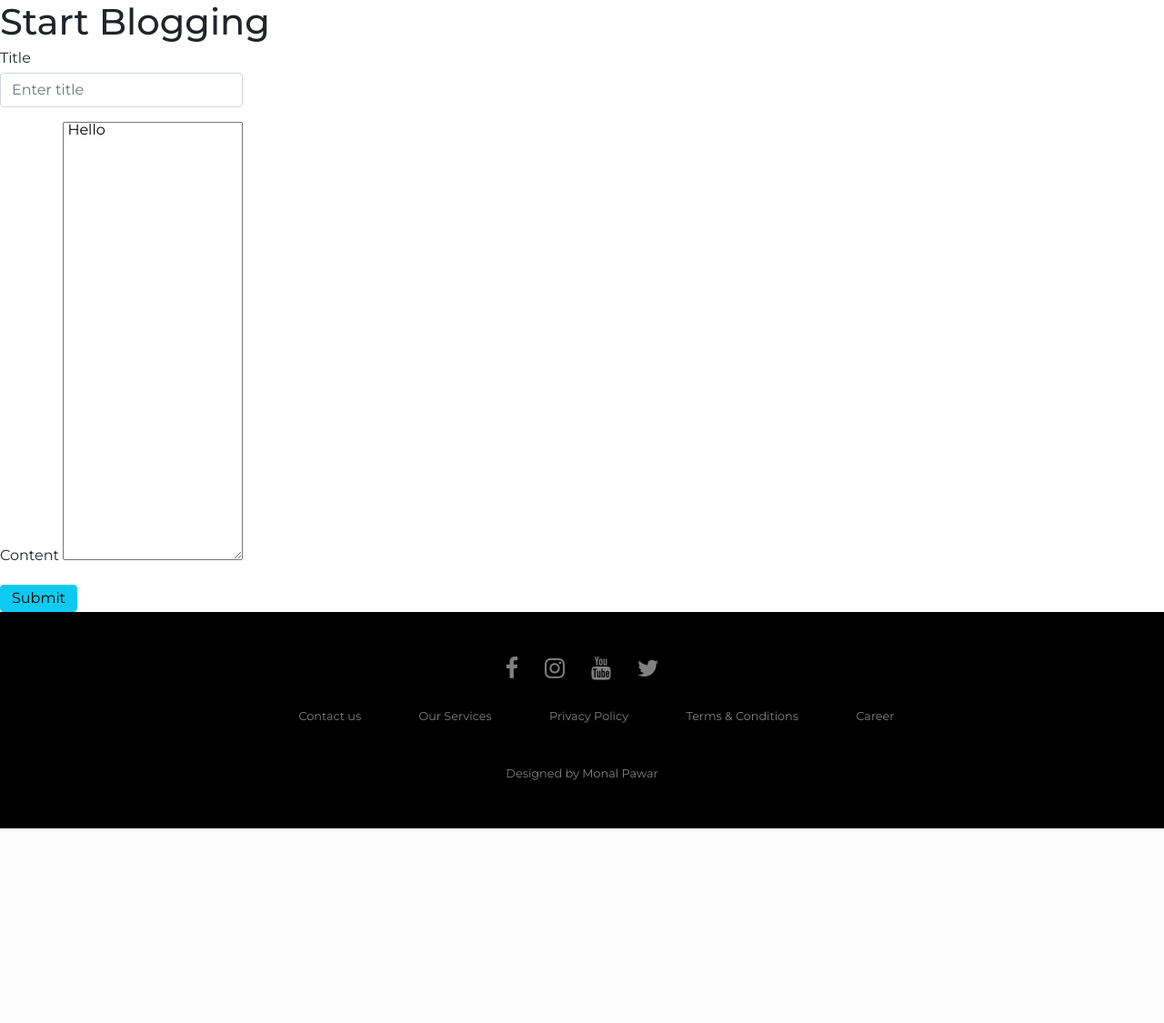
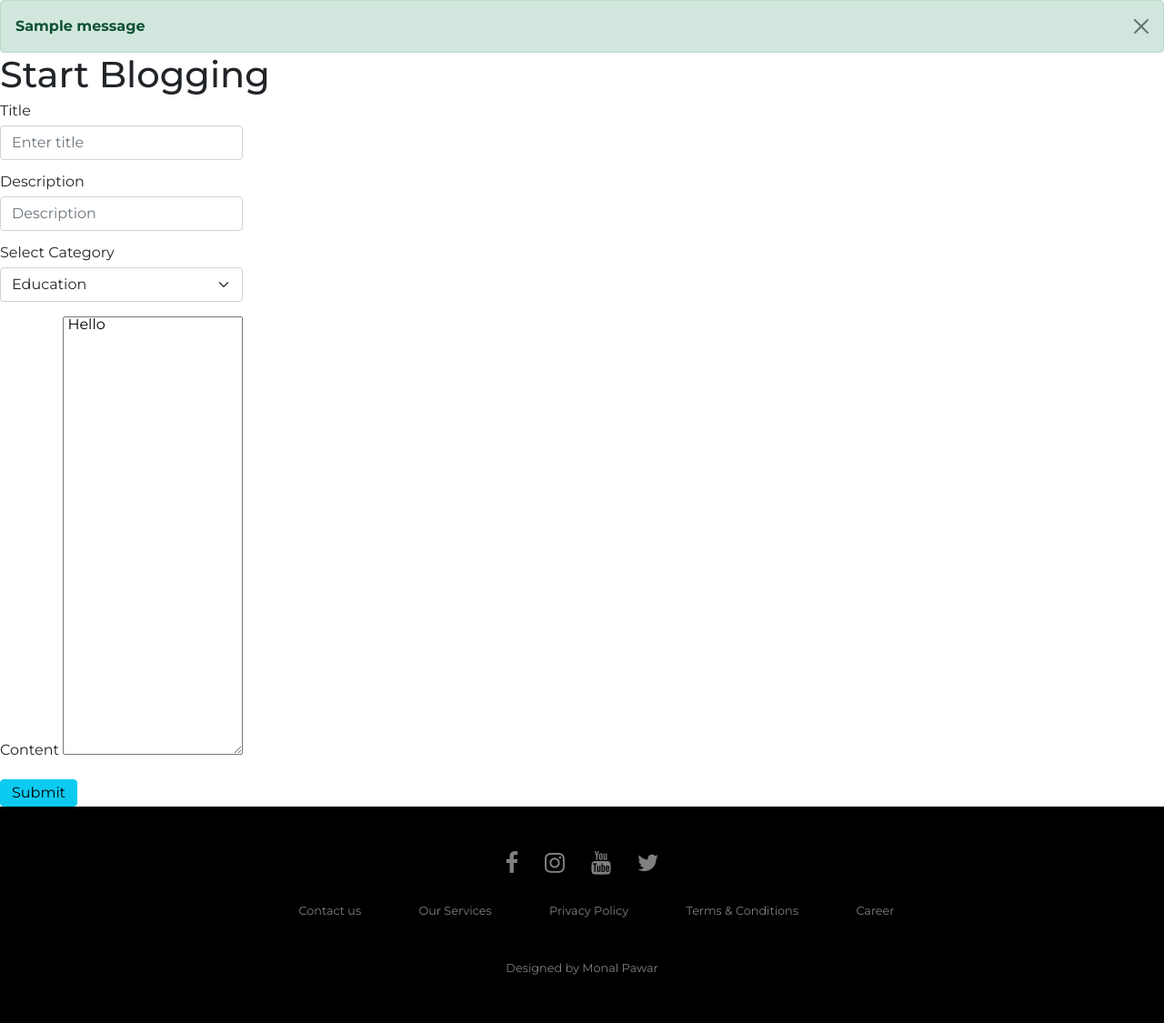
Before and after one commit to Monal-Pawar/IITISOC-22-Web13-Medium-like-blog-website-for-IITI, a Django app: page /blogs/createblog in a window 1280 px wide. Shown: the part 75-1200 px from the top of the page at 91% size. Before the commit the page ends 986 px from the top, so only its background shows below. Run offline with Django 4.2, Linux system fonts and the light colour scheme; data comes from the database, SQL or seed files in the repository; one stand-in notice (Sample message) is shown; some libraries are stand-ins or nearby versions.

Commit message:
did major changes

```diff
--- a/IITISOC22/IITISOC22/settings.py
+++ b/IITISOC22/IITISOC22/settings.py
@@ -16,6 +16,8 @@ from re import TEMPLATE, template
 # Build paths inside the project like this: BASE_DIR / 'subdir'.
 BASE_DIR = Path(__file__).resolve().parent.parent
 import os
+from django.contrib.messages import constants as messages
+
 TEMPLATE_DIR = os.path.join(BASE_DIR,'templates')
 
 # Quick-start development settings - unsuitable for production
@@ -125,3 +127,7 @@ STATIC_URL = 'static/'
 # https://docs.djangoproject.com/en/4.0/ref/settings/#default-auto-field
 
 DEFAULT_AUTO_FIELD = 'django.db.models.BigAutoField'
+
+MESSAGE_TAGS = {
+    messages.ERROR:'danger'
+}
--- a/IITISOC22/blogs/admin.py
+++ b/IITISOC22/blogs/admin.py
@@ -5,14 +5,14 @@ from .models import Category,Post
 
 #for configuration of Category admin
 class CategoryAdmin(admin.ModelAdmin):
-    list_display= ('title','description','author','url','add_date')
+    list_display= ('title',)
     search_fields= ('title',)
 
 class PostAdmin(admin.ModelAdmin):
-    list_display= ('title',)
+    list_display= ('title','content')
     search_fields= ('title',)
     list_filter= ('cat',)
-    list_per_page: 10
+    # list_per_page: 10
 
 
 admin.site.register(Category,CategoryAdmin)
--- a/IITISOC22/blogs/models.py
+++ b/IITISOC22/blogs/models.py
@@ -1,7 +1,10 @@
+from pickle import TRUE
 from turtle import title
 from django.db import models
 from django.utils.html import format_html
+from psycopg2 import Timestamp
 from tinymce.models import HTMLField
+from django.contrib.auth.models import User
 # Create your models here.
 
 #Category model
@@ -10,12 +13,6 @@ class Category(models.Model):
     # only title need to be written here
     cat_id= models.AutoField(primary_key=True)
     title= models.CharField(max_length=100)
-    description= models.TextField()
-    url= models.CharField(max_length=100)
-    # image??
-    author= models.CharField(max_length=100)
-    add_date= models.DateTimeField(auto_now=True, null=True)
-
     def __str__(self):
         return self.title
 
@@ -25,9 +22,13 @@ class Post(models.Model):
     post_id= models.AutoField(primary_key=True)
     title= models.CharField(max_length=100)
     # discription for first 100 words excluding img
+    description=models.CharField(max_length=1000,default='')
     content= HTMLField()
-    url= models.CharField(max_length=100)
-    cat=models.ForeignKey(Category,on_delete=models.CASCADE)
+    author= models.CharField(max_length=500,default='')
+
+    cat=models.CharField(max_length=100,default='')
+    # Timestamp=models.DateTimeField(blank=TRUE)
+    # add_date= models.DateTimeField(auto_now=True, null=True)
 
     def __str__(self):
-        return self.title
+        return self.title + ' by ' + self.author
--- a/IITISOC22/blogs/views.py
+++ b/IITISOC22/blogs/views.py
@@ -8,20 +8,23 @@ from django.contrib.auth.decorators import login_required
 from django.core.paginator import Paginator
 import json
 from django.contrib import messages
+from django.contrib import messages
 import datetime
 import os
 
 #home
 def home(request):
     # load all the posts from db(10)
-    post = Post.objects.all()[:11]
+    post = Post.objects.all()
     # load all the category from db(10)
+
+    # print(post)
     cats = Category.objects.all()
-    # print(post)
     data={
         'post':post,
-        'cats':cats
+        'cats':cats,
     }
+    print(post,cats)
 
     return render(request,'blogs/home.html',data)
 
@@ -32,17 +35,31 @@ def contactus(request):
 
 #login
 def createblog(request):
-    return render(request,'blogs/create.html')
+    # post = Post.objects.all().order_by('sno')
+    cats = Category.objects.all()
+    data={
+        'cats':cats
+    }
+    return render(request,'blogs/create.html',data)
 
 
 #login
 def login(request):
     return render(request,'blogs/login.html')
 
-
+#addblog
 def addblog(request):
     if request.method == "POST":
         title = request.POST.get('Addblogt')
         content = request.POST.get('Addblogc')
-        print(content)
-        return HttpResponse("hello monal bai how r u")
+        descr = request.POST.get('Addblogd')
+        author = 'monal'
+        cat = request.POST.get('drop')
+
+        addblogtotal= Post(title=title,description=descr,content=content,cat=cat)
+        addblogtotal.save()
+
+        messages.success(request,"Blog added successfully!")
+
+        print(content,cat)
+        return redirect('/')
--- a/IITISOC22/templates/blogs/create.html
+++ b/IITISOC22/templates/blogs/create.html
@@ -30,7 +30,20 @@
       <label for="exampleFormControlInput1" class="form-label">Title</label>
       <input type="text" class="form-control" name="Addblogt" id="exampleFormControlInput1" placeholder="Enter title">
     </div>
+    <div class="mb-3">
+      <label for="exampleFormControlInput1" class="form-label">Description</label>
+      <input type="text" class="form-control" name="Addblogd" id="exampleFormControlInput1" placeholder="Description">
+    </div>
 
+    <div class="mb-3">
+      <label for="drop" class="form-label">Select Category</label>
+
+      <select class="form-select" name="drop" id="drop" aria-label="Default select example" >
+        {% for c in cats %}
+        <option value="{{c.title}}">{{c.title}}</option>
+        {% endfor %}
+      </select>
+    </div>
     <div class="mb-3">
       <label for="exampleFormControlTextarea1" class="form-label">Content</label>
       <textarea id="mytextarea" name="Addblogc" rows="30" columns="20"> Hello </textarea>
--- a/IITISOC22/templates/blogs/home.html
+++ b/IITISOC22/templates/blogs/home.html
@@ -690,7 +690,7 @@
     <header style="background: linear-gradient(rgba(1,1,1,.5), rgba(1,1,1,.5)), url(../images/#);">
         <section>
             <h1 class="title">Publish Your Passion, In Your Way</h1>
-            <span><a href="/PRABHUPADAWORLD/">Create</a> <i class="fa fa-angle-double-right"></i> <a style="color:#04AA6D;" href="#"
+            <span><a href="/blogs/createblog">Create</a> <i class="fa fa-angle-double-right"></i> <a style="color:#04AA6D;" href="#"
                     class="active">Blog</a></span>
         </section>
     </header>
@@ -765,7 +765,7 @@
                 <span class="title">Categories</span>
                 <section>
                     {% for c in cats %}
-                    <a href="#">{{c.title}}</a>
+                    <a >{{c.title}}</a>
                     {% endfor %}
                 </section>
             </div>
--- a/IITISOC22/templates/blogs/navbar.html
+++ b/IITISOC22/templates/blogs/navbar.html
@@ -115,7 +115,7 @@ nav ul li.btn.hide i:before{
 <nav>
     <ul>
        <li class="logo" style="color:#04AA6D"><i class='fas fa-edit' style='font-size:36px;color:#fbfbfb'></i>Blog</li>
-       <li class="items"><a href="#"><i class="fa fa-home" aria-hidden="true"></i>Home</a></li>
+       <li class="items"><a href="/"><i class="fa fa-home" aria-hidden="true"></i>Home</a></li>
 
        <li class="items"><a href="/blogs/createblog"><i class="fa fa-plus" style="font-size:24px"></i>Create Blogs</a></li>
        <li class="items"><a href="#"><i class="fa fa-user"></i>Profile</a></li>
@@ -123,6 +123,14 @@ nav ul li.btn.hide i:before{
        <li class="btn"><a href="#"><i class="fas fa-bars"></i></a></li>
     </ul>
  </nav>
+ {% for message in messages %}
+ <div class="alert alert-{{ message.tags }} mb-0 alert-dismissible fade show" role="alert">
+  <strong>{{ message}}</strong>
+  <button type="button" class="btn-close" data-bs-dismiss="alert" aria-label="Close"></button>
+</div>
+{% endfor %}
+
+
 {% endblock content %}
 
 
```
Also changed, not shown: IITISOC22/blogs/migrations/0002_remove_category_add_date_remove_category_author_and_more.py (added), IITISOC22/blogs/migrations/0003_post_add_date_post_author_post_description.py (added), IITISOC22/blogs/migrations/0004_remove_post_add_date.py (added), IITISOC22/blogs/migrations/0005_remove_post_author.py (added), IITISOC22/blogs/migrations/0006_remove_post_description.py (added), IITISOC22/blogs/migrations/0007_post_author_post_description.py (added), IITISOC22/blogs/migrations/0008_alter_post_author.py (added), IITISOC22/blogs/migrations/0009_alter_post_cat.py (added), IITISOC22/blogs/migrations/0010_alter_post_author_alter_post_cat.py (added), IITISOC22/db.sqlite3.
